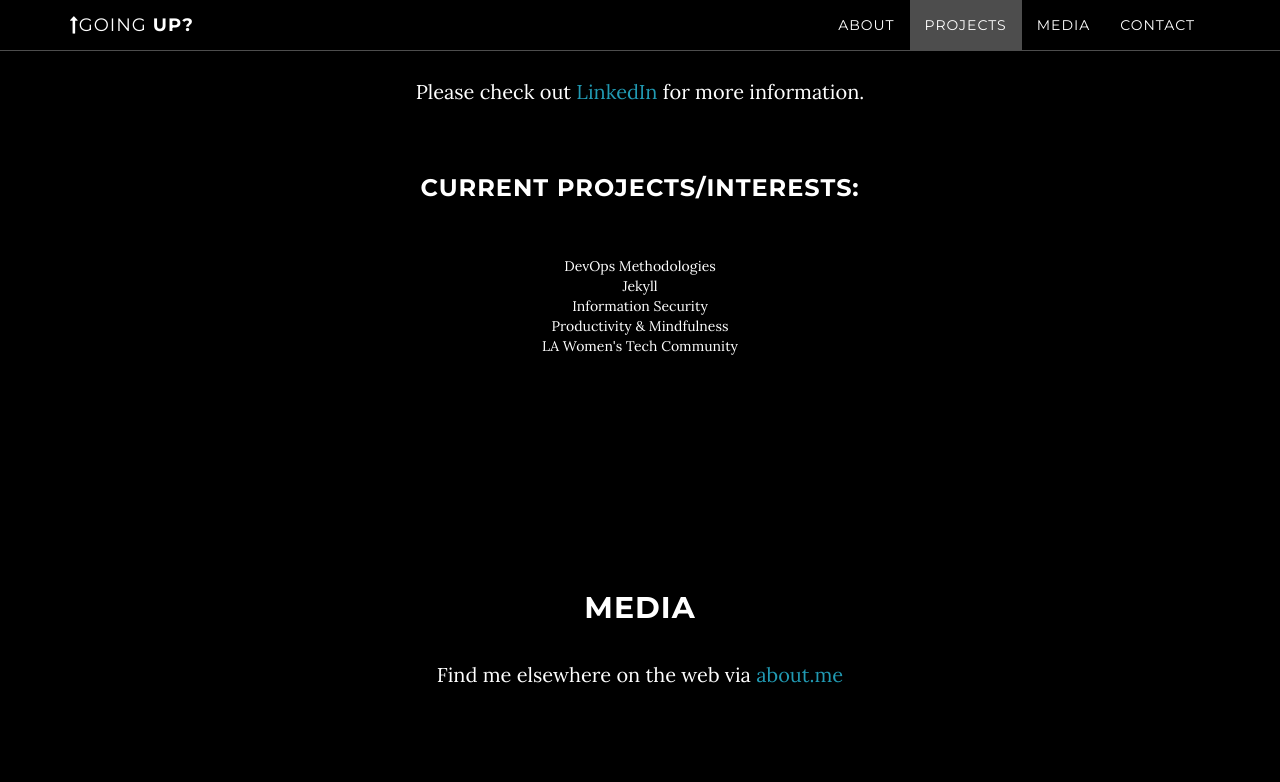
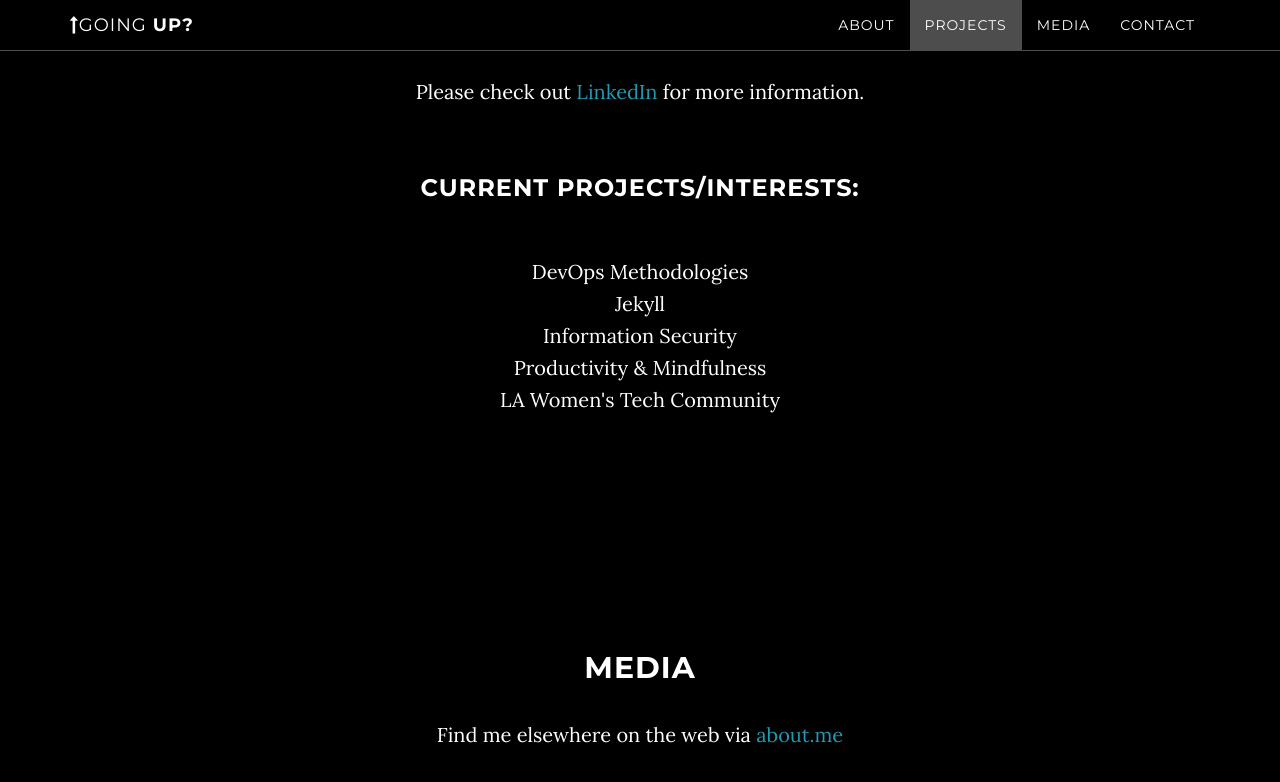
Before and after one commit to murriel/murriel, a Jekyll site: the page built from index.html, in a window 1280 px wide and 900 px high, scrolled down 1523 px. Shown: the top 782 px of the window. Built offline with Jekyll 4.4.1, drawn with Linux system fonts in a browser that asks for light colours.

Commit message:
updated projects slightly

```diff
--- a/_includes/projects.html
+++ b/_includes/projects.html
@@ -3,14 +3,14 @@
         <div class="row">
             <div class="col-lg-8 col-lg-offset-2">
                 <h2>Projects</h2>
-                <p>Please check out <a href="http://www.linkedin.com/in/murrielperez" target="_blank">LinkedIn</a> for more information.<br /><br />
+                <p>Please check out <a href="http://www.linkedin.com/in/murrielperez" target="_blank">LinkedIn</a> for more information.<br /><br /></p>
                 <h3>Current projects/interests:</h3><br />
+                <p>
                   DevOps Methodologies<br />
                   Jekyll<br />
                   Information Security<br />
                   Productivity & Mindfulness<br />
                   LA Women's Tech Community<br />
-
                 </p>
             </div>
         </div>
```
